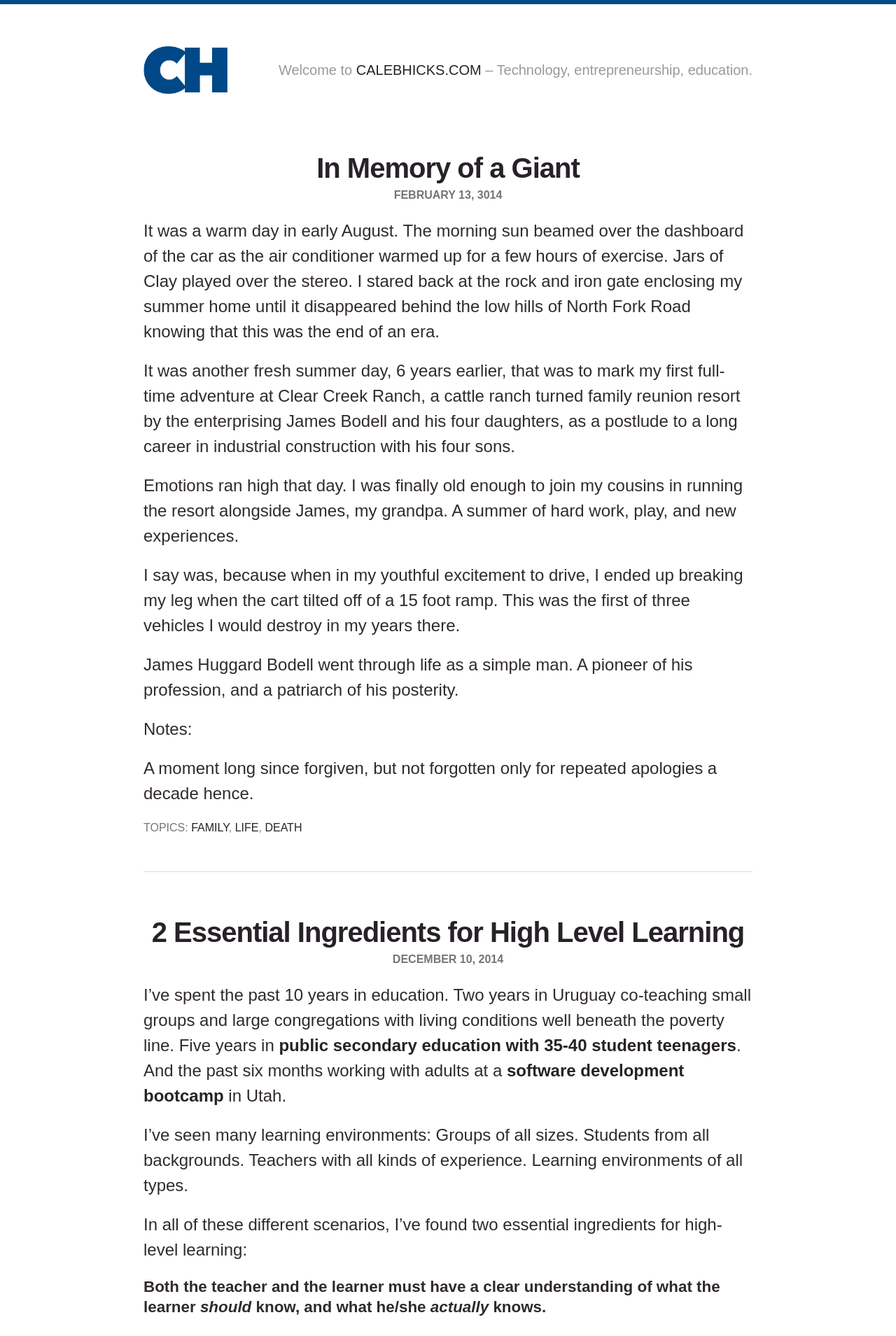
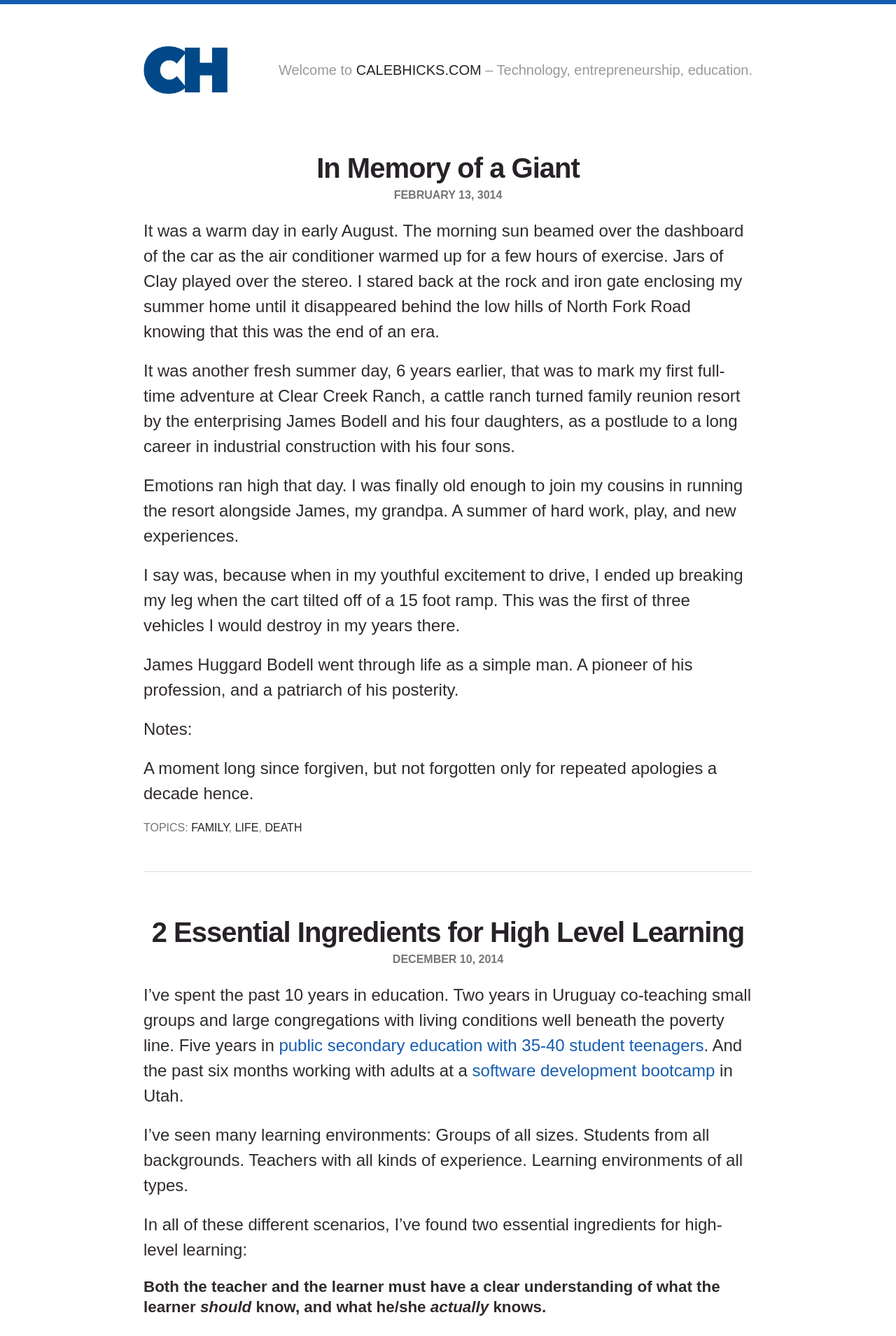
Before and after one commit to calebhicks/calebhicks.github.io, a Jekyll site: the page built from index.html, in a window 1280 px wide. Shown: the top 1909 px of the page at 70% size. Built offline with Jekyll 4.4.1, drawn with Linux system fonts in a browser that asks for light colours; some web fonts are replaced; the list of posts is cut into pages by our own code.

Commit message:
updates tint color

```diff
--- a/_config.yml
+++ b/_config.yml
@@ -8,7 +8,7 @@ logo: /assets/logo.png
 url: http://www.calebhicks.com
 permalink: /:year/:title/
 disqus_shortname: calebhickscom
-border: 004A86
+border: 165DB1
 
 # Mailchimp Subscribe Setup
 # http://kb.mailchimp.com/article/can-i-host-my-own-sign-up-forms/ to get data
--- a/assets/css/style.css
+++ b/assets/css/style.css
@@ -93,7 +93,7 @@ a:focus {
 
 p a:link,
 a:visited {
-	font-weight: bolder;
+    color: #165DB1;
 }
 
 #main a:link,
```
